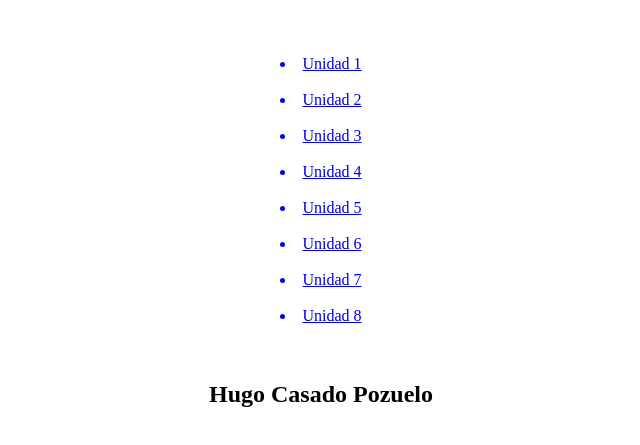
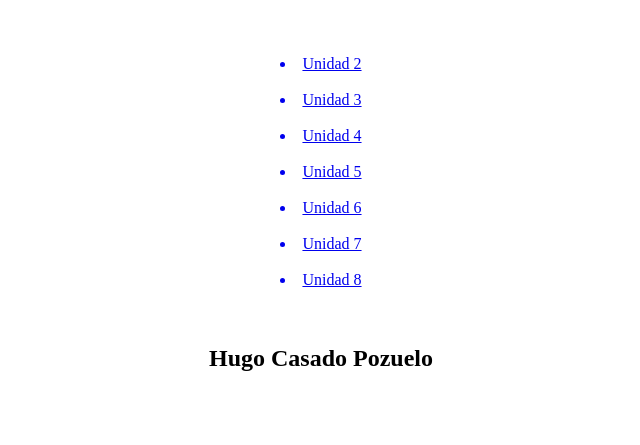
Before and after one commit to HugoCaspoz/dwec_casado_hugo, a plain HTML site: page index.html in a window 1280 px wide. Shown: the part 61-506 px from the top of the page, without its empty margins (319-959 px from the left). Drawn offline with Linux system fonts and the light colour scheme.

Commit message:
ejercicios del 1 al 3

```diff
--- a/index.html
+++ b/index.html
@@ -9,21 +9,19 @@
     <center>
         <h1>Prácticas DWEC 2023-2024</h1>
         </br></br>
-        <a href="/UT1/"><li>Unidad 1</li></a>
+        <a href="UT2/index.html"><li>Unidad 2</li></a>
         </br>
-        <a href="/UT2/index.html"><li>Unidad 2</li></a>
+        <a href="UT3/index.html"><li>Unidad 3</li></a>
         </br>
-        <a href="/UT3/index.html"><li>Unidad 3</li></a>
+        <a href="UT4/index.html"><li>Unidad 4</li></a>
         </br>
-        <a href="/UT4/index.html"><li>Unidad 4</li></a>
+        <a href="UT5/index.html"><li>Unidad 5</li></a>
         </br>
-        <a href="/UT5/index.html"><li>Unidad 5</li></a>
+        <a href="UT6/index.html"><li>Unidad 6</li></a>
         </br>
-        <a href="/UT6/index.html"><li>Unidad 6</li></a>
+        <a href="UT7/index.html"><li>Unidad 7</li></a>
         </br>
-        <a href="/UT7/index.html"><li>Unidad 7</li></a>
-        </br>
-        <a href="/UT8/index.html"><li>Unidad 8</li></a>
+        <a href="UT8/index.html"><li>Unidad 8</li></a>
         </br></br>
         <h2>Hugo Casado Pozuelo</h2>
     </center>
```
